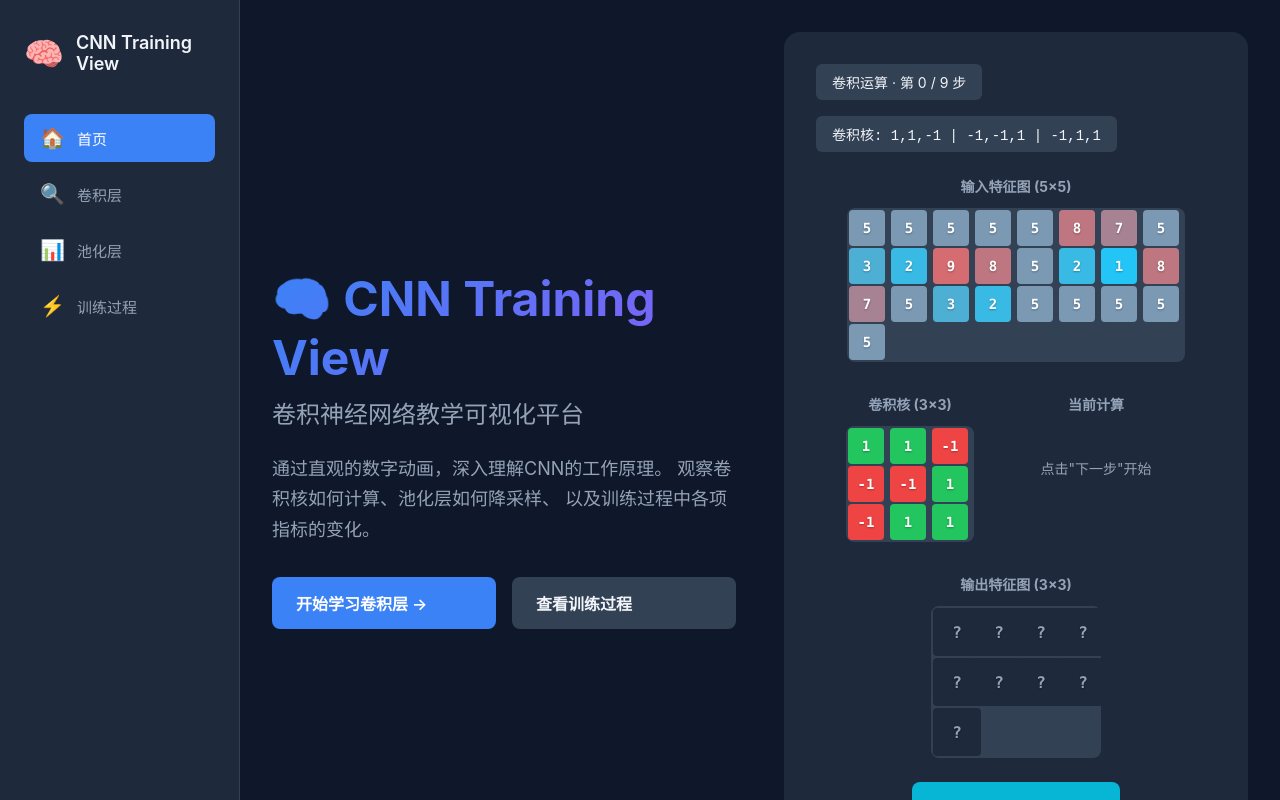
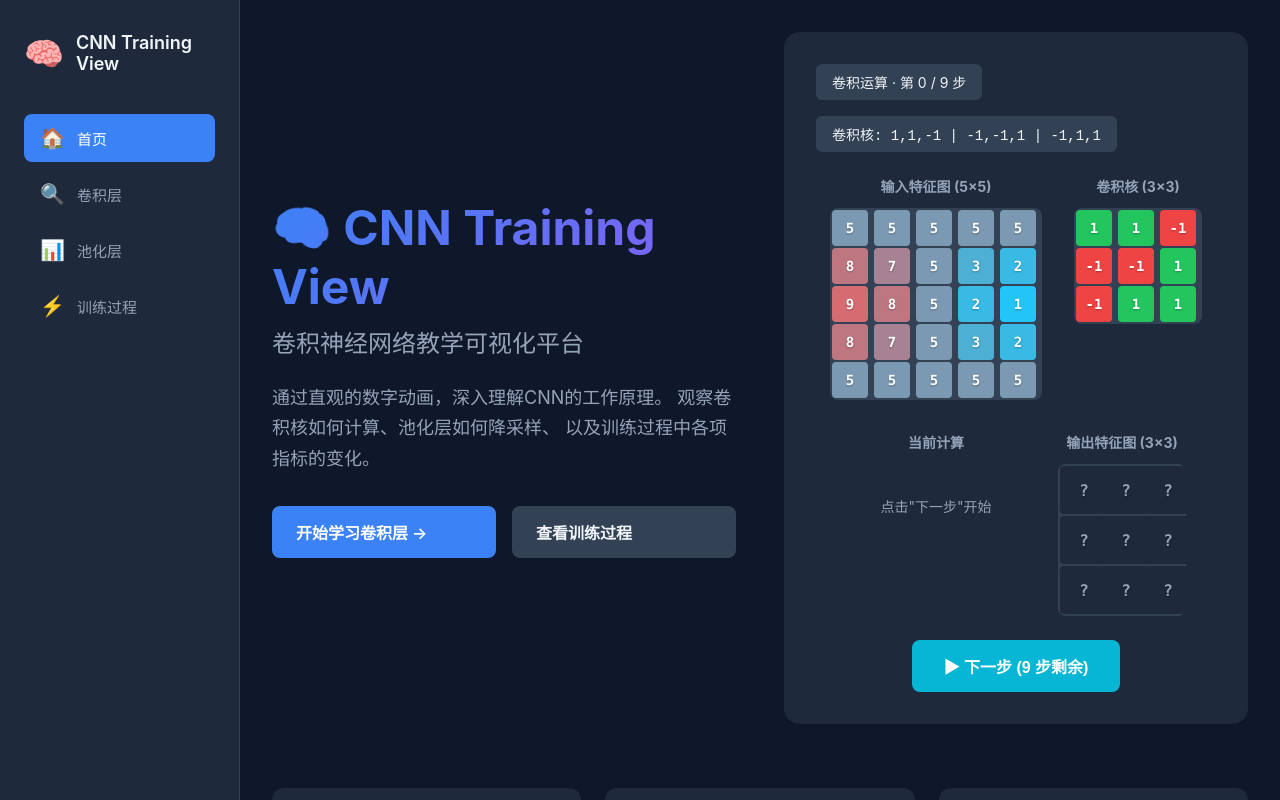
Before and after one commit to RyneHuang/CNN_Training_View, a React (Vite) app: page / in a window 1280 px wide. Shown: the top 800 px of the page. Built offline with nearby package versions, Linux system fonts and the light colour scheme; the HTML template or start-up script is replaced by a standard one.

Commit message:
Fix: Dynamic grid columns based on input size for convolution scene

```diff
--- a/src/three/ConvolutionScene.css
+++ b/src/three/ConvolutionScene.css
@@ -47,16 +47,16 @@
 }
 
 .input-grid {
-  grid-template-columns: repeat(8, 40px);
+  /* gridTemplateColumns set dynamically via inline style */
 }
 
 .kernel-grid {
-  grid-template-columns: repeat(3, 40px);
+  /* gridTemplateColumns set dynamically via inline style */
   margin: 0 auto;
 }
 
 .output-grid {
-  grid-template-columns: repeat(4, 40px);
+  /* gridTemplateColumns set dynamically via inline style */
 }
 
 .cell {
--- a/src/three/ConvolutionScene.tsx
+++ b/src/three/ConvolutionScene.tsx
@@ -143,7 +143,7 @@ export default function ConvolutionScene({
       <div className="grids-container">
         <div className="grid-section">
           <h4>输入特征图 ({inputSize}×{inputSize})</h4>
-          <div className="grid input-grid">
+          <div className="grid input-grid" style={{ gridTemplateColumns: `repeat(${inputSize}, 40px)` }}>
             {inputData.map((row, i) =>
               row.map((val, j) => (
                 <div
@@ -160,7 +160,7 @@ export default function ConvolutionScene({
 
         <div className="kernel-section">
           <h4>卷积核 ({kernelSize}×{kernelSize})</h4>
-          <div className="grid kernel-grid">
+          <div className="grid kernel-grid" style={{ gridTemplateColumns: `repeat(${kernelSize}, 40px)` }}>
             {kernel.map((row, i) =>
               row.map((val, j) => (
                 <div key={`${i}-${j}`} className={`cell kernel-cell ${val > 0 ? 'positive' : 'negative'}`}>
@@ -208,7 +208,7 @@ export default function ConvolutionScene({
 
         <div className="grid-section">
           <h4>输出特征图 ({outputSize}×{outputSize})</h4>
-          <div className="grid output-grid">
+          <div className="grid output-grid" style={{ gridTemplateColumns: `repeat(${outputSize}, 40px)` }}>
             {Array(outputSize).fill(null).map((_, i) =>
               Array(outputSize).fill(null).map((_, j) => (
                 <div
```
